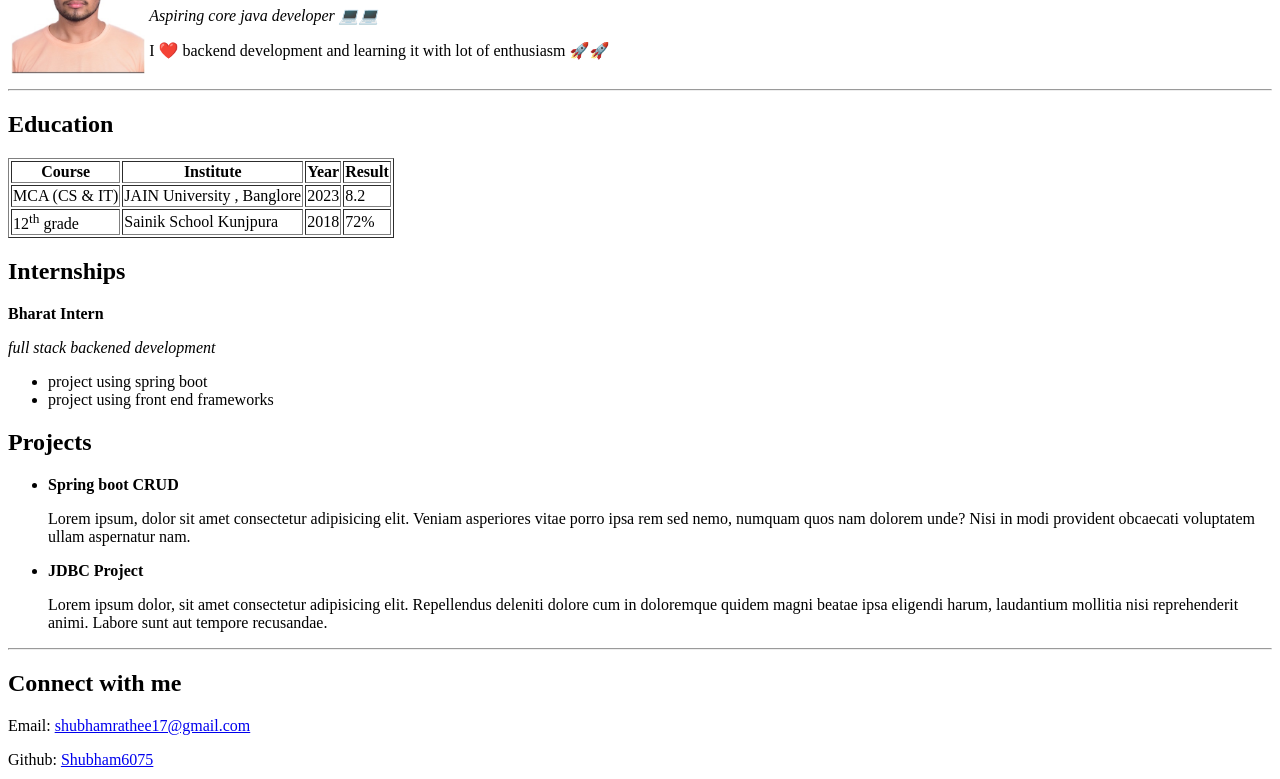
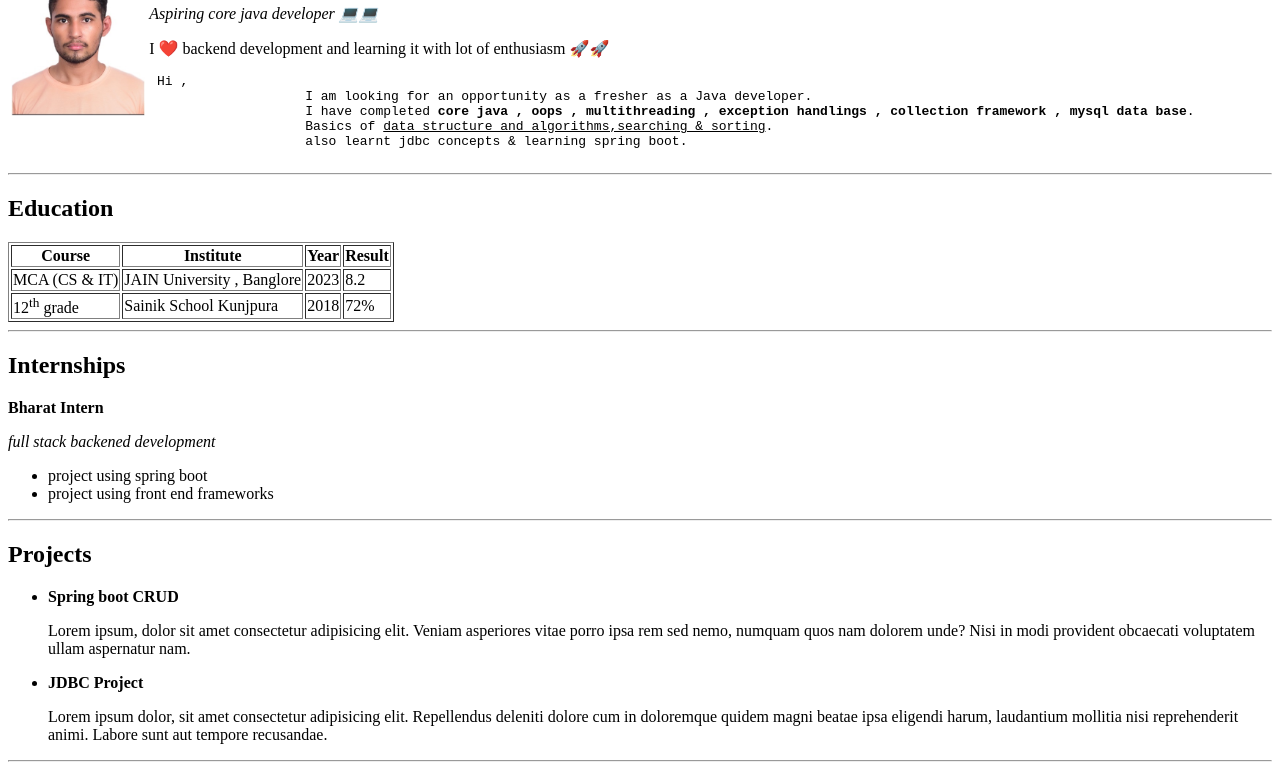
Before and after one commit to Shubham6075/Html, a plain HTML site: page resume.html in a window 1280 px wide. Shown: the part 87-866 px from the top of the page. Drawn offline with Linux system fonts and the light colour scheme.

Commit message:
Add files via upload

```diff
--- a/resume.html
+++ b/resume.html
@@ -1,20 +1,27 @@
 <!DOCTYPE html>
 <html lang="en">
+
 <head>
     <meta charset="UTF-8">
     <meta name="viewport" content="width=device-width, initial-scale=1.0">
     <title>Shubham Resume</title>
 </head>
+
 <body>
     <table>
         <tr>
             <td>
-                <img src="ss.jpg" alt="Shubham's Photo"  height="150">
+                <img src="ss.jpg" alt="Shubham's Photo" height="150">
             </td>
             <td>
                 <h1> Shubham Rathee</h1>
                 <p><i> Aspiring core java developer 💻💻</i></p>
-                <p> I ❤️ backend development and learning it with lot of enthusiasm  🚀🚀</p>
+                <p> I ❤️ backend development and learning it with lot of enthusiasm 🚀🚀</p>
+                <pre> Hi ,
+                    I am looking for an opportunity as a fresher as a Java developer.
+                    I have completed <b>core java , oops , multithreading , exception handlings , collection framework , mysql data base</b>.
+                    Basics of <u>data structure and algorithms,searching & sorting</u>.
+                    also learnt jdbc concepts & learning spring boot.</pre>
 
             </td>
         </tr>
@@ -50,6 +57,8 @@
 
     </table>
 
+    <hr>
+
     <h2> Internships</h2>
     <p><b> Bharat Intern </b></p>
     <p><i>full stack backened development </i></p>
@@ -58,18 +67,23 @@
         <li>project using front end frameworks</li>
     </ul>
 
+    <hr>
+
     <h2> Projects </h2>
     <ul>
         <li>
             <p><b> Spring boot CRUD </b></p>
-            <p> Lorem ipsum, dolor sit amet consectetur adipisicing elit. Veniam asperiores vitae porro ipsa rem sed nemo,
+            <p> Lorem ipsum, dolor sit amet consectetur adipisicing elit. Veniam asperiores vitae porro ipsa rem sed
+                nemo,
                 numquam quos nam dolorem unde? Nisi in modi provident obcaecati voluptatem ullam aspernatur nam.</p>
         </li>
 
         <li>
             <p><b> JDBC Project </b></p>
-            <p> Lorem ipsum dolor, sit amet consectetur adipisicing elit. Repellendus deleniti dolore cum in doloremque quidem magni
-                beatae ipsa eligendi harum, laudantium mollitia nisi reprehenderit animi. Labore sunt aut tempore recusandae.</p>
+            <p> Lorem ipsum dolor, sit amet consectetur adipisicing elit. Repellendus deleniti dolore cum in doloremque
+                quidem magni
+                beatae ipsa eligendi harum, laudantium mollitia nisi reprehenderit animi. Labore sunt aut tempore
+                recusandae.</p>
         </li>
     </ul>
 
@@ -80,6 +94,8 @@
     <h2> Connect with me </h2>
     <p>Email: <a href="mailto:shubhamrathee17@gmail.com">shubhamrathee17@gmail.com</a></p>
     <p>Github: <a href="https://github.com/Shubham6075" target="_blank">Shubham6075</a></p>
+    <p>Linkdin: <a href="https://www.linkedin.com/in/shubhamrathee-75/" target="_blank">shubhamrathee-75</a>
 
 </body>
+
 </html>
```
